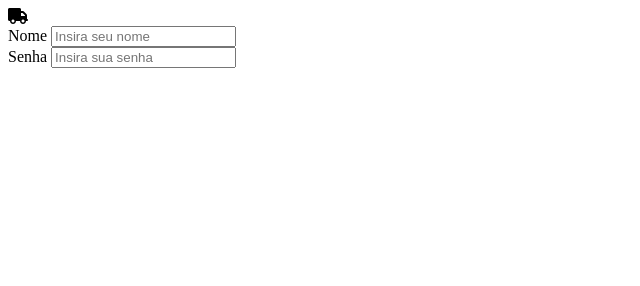
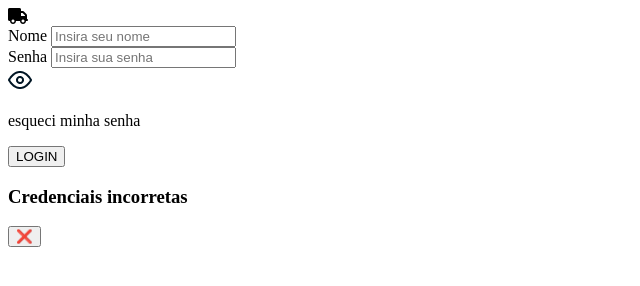
Before and after one commit to jongaskk/marketSesi, a plain HTML site: page Login/index.html in a window 1280 px wide. Shown: the whole page, without its empty margins (0-640 px from the left). Drawn offline with nearby package versions, Linux system fonts and the light colour scheme.

Commit message:
Add files via upload

```diff
--- a/Login/index.html
+++ b/Login/index.html
@@ -3,7 +3,7 @@
 <head>
     <meta charset="UTF-8">
     <meta name="viewport" content="width=device-width, initial-scale=1.0">
-    <title>Document</title>
+    <title>Login</title>
     <link rel="styleshit" href="style.css">
     <link rel="stylesheet" href="https://cdnjs.cloudflare.com/ajax/libs/font-awesome/6.7.2/css/all.min.css"
         crossorigin="anonymous">
@@ -23,8 +23,20 @@
          <div class="wrap-input-label">
             <label for="senha">Senha</label>
             <input type="text" id="senha" placeholder="Insira sua senha">
+            <div onclick="showPassword()">
+                    <img class="eye" src="./Images/eye.png" alt="Olhos" id="eye">
+            </div>
          </div>
+
+         <p>esqueci minha senha</p>
+         <button onclick="login()">LOGIN</button>
     </div>
+
+    <div class="error-div" id="error-modal">
+        <h3>Credenciais incorretas</h3>
+        <button onclick="fecharError()">❌</button>
+    </div>
+
     <script src="script.js"></script>
 </body>
 
--- a/Login/script.js
+++ b/Login/script.js
@@ -0,0 +1,4 @@
+function login(){
+    var nome = $('#nome').val()
+    console.log(nome)
+}
```
Also changed, not shown: Login/Images/eye-not.png (added), Login/Images/eye.png (added).
